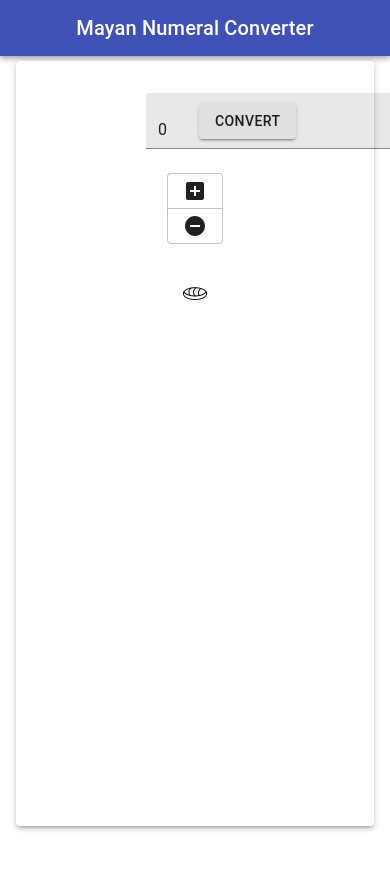
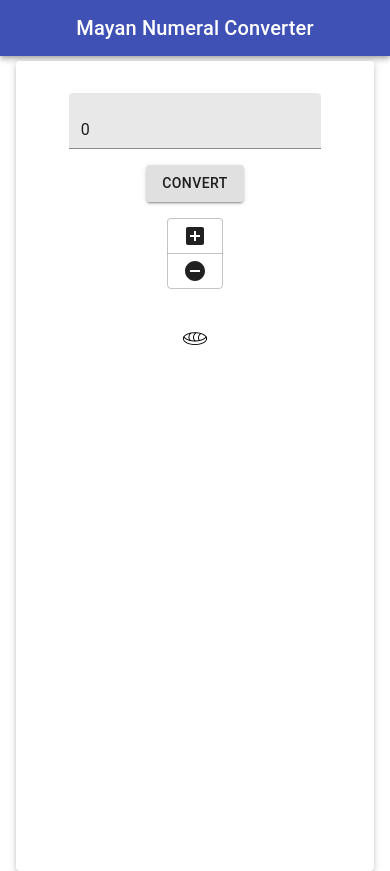
Before and after one commit to vvn-chvz/mayan_base20, a React (Create React App) app: page / in a window 390 px wide. Before the commit the page ends 844 px from the top, so only its background shows below. Built offline with nearby package versions, Linux system fonts and the light colour scheme.

Commit message:
update material-ui settings to correct responsive display

```diff
--- a/src/component/InputContainer.jsx
+++ b/src/component/InputContainer.jsx
@@ -62,10 +62,10 @@ export default class InputContainer extends React.Component {
         <Paper elevation={3}>
           <Box py={3} color="text.primary">
             <Grid container justify="center" alignItems="center" spacing={1}>
-              <Grid item xs={2}>
+              <Grid item xs={12} md={4} lg={3}>
                 <TextBox storage={this.state.value} action={this.handleChange} />
               </Grid>
-              <Grid item xs={2}>
+              <Grid item xs={12} md={1} lg={1}>
                 <Button type="submit" variant="contained" onClick={this.convertHandler}>Convert</Button>
               </Grid>
               <Grid item xs={12}>
```
